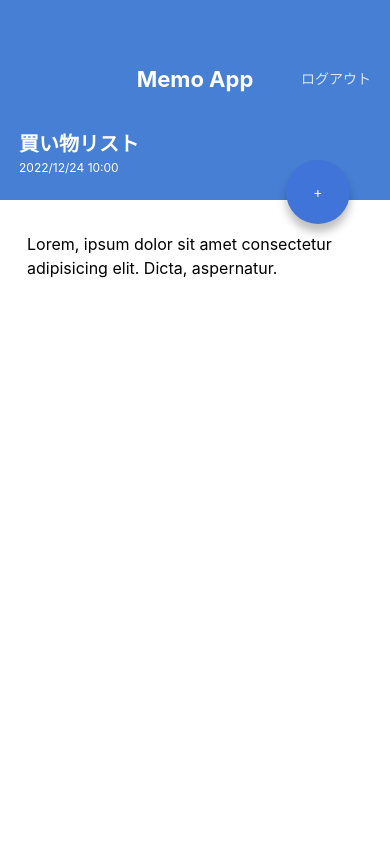
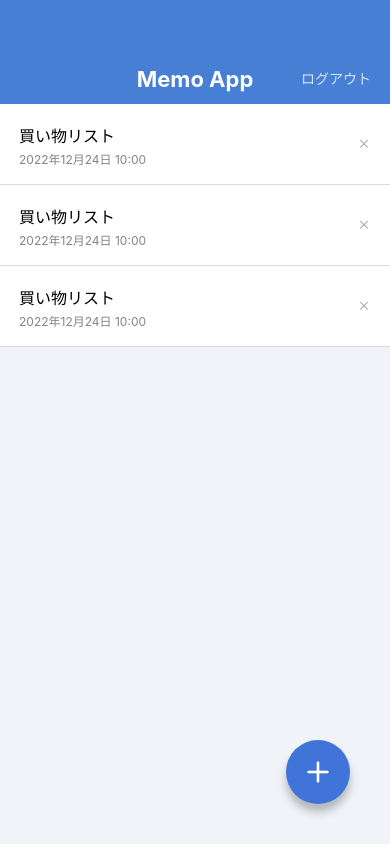
Before and after one commit to noco-tech/MemoApp, a React Native app: screen / in a window 390 px wide. Built offline with nearby package versions, Linux system fonts and the light colour scheme.

Commit message:
Install @expo/vector-icons

```diff
--- a/App.jsx
+++ b/App.jsx
@@ -1,6 +1,6 @@
 import MemoListScreen from './src/screens/MemoListScreen';
-import MemoDetailScreen from './src/screens/MemoDetailScreen';
+// import MemoDetailScreen from './src/screens/MemoDetailScreen';
 
 export default function App() {
-  return <MemoDetailScreen />;
+  return <MemoListScreen />;
 }
--- a/src/components/CircleButton.jsx
+++ b/src/components/CircleButton.jsx
@@ -1,19 +1,20 @@
-import { View, Text, StyleSheet } from 'react-native';
+import { View, StyleSheet } from 'react-native';
 import { string, shape } from 'prop-types';
+import { Feather } from '@expo/vector-icons';
 
 export default function CircleButton(props) {
-  const { children, style } = props;
+  const { style, name } = props;
   return (
     <View style={[styles.circleButton, style]}>
-      <Text style={styles.circleButtonLabel}>{children}</Text>
+      <Feather name={name} size={32} color="#fff" />
     </View>
   );
 }
 
-// childrenが必須の場合
 CircleButton.propTypes = {
-  children: string.isRequired,
+  //   children: string.isRequired, // childrenが必須の場合
   style: shape(),
+  name: string.isRequired,
 };
 CircleButton.defaultProps = {
   style: null,
--- a/src/components/MemoList.jsx
+++ b/src/components/MemoList.jsx
@@ -1,4 +1,5 @@
 import { View, Text, StyleSheet } from 'react-native';
+import { Feather } from '@expo/vector-icons';
 
 export default function MemoList() {
   return (
@@ -9,7 +10,7 @@
           <Text style={styles.memoListItemDate}>2022年12月24日 10:00</Text>
         </View>
         <View>
-          <Text>X</Text>
+          <Feather name="x" size="16" color="#b0b0b0" />
         </View>
       </View>
 
@@ -19,7 +20,7 @@
           <Text style={styles.memoListItemDate}>2022年12月24日 10:00</Text>
         </View>
         <View>
-          <Text>X</Text>
+          <Feather name="x" size="16" color="#b0b0b0" />
         </View>
       </View>
 
@@ -29,7 +30,7 @@
           <Text style={styles.memoListItemDate}>2022年12月24日 10:00</Text>
         </View>
         <View>
-          <Text>X</Text>
+          <Feather name="x" size="16" color="#b0b0b0" />
         </View>
       </View>
     </View>
--- a/src/screens/MemoDetailScreen.jsx
+++ b/src/screens/MemoDetailScreen.jsx
@@ -15,7 +15,7 @@
           Lorem, ipsum dolor sit amet consectetur adipisicing elit. Dicta, aspernatur.
         </Text>
       </ScrollView>
-      <CircleButton style={{ top: 160, bottom: 'auto' }}>+</CircleButton>
+      <CircleButton style={{ top: 160, bottom: 'auto' }} name="edit-2" />
     </View>
   );
 }
--- a/src/screens/MemoListScreen.jsx
+++ b/src/screens/MemoListScreen.jsx
@@ -8,7 +8,7 @@
     <View style={styles.container}>
       <AppBar />
       <MemoList />
-      <CircleButton>+</CircleButton>
+      <CircleButton name="plus" />
     </View>
   );
 }
```
Also changed, not shown: package.json (+4 -3 lines), 1 other file (tests, documents, lock files or other folders).
